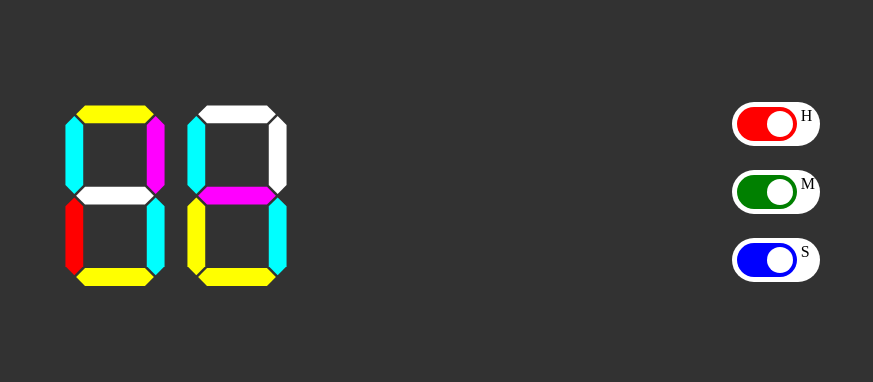
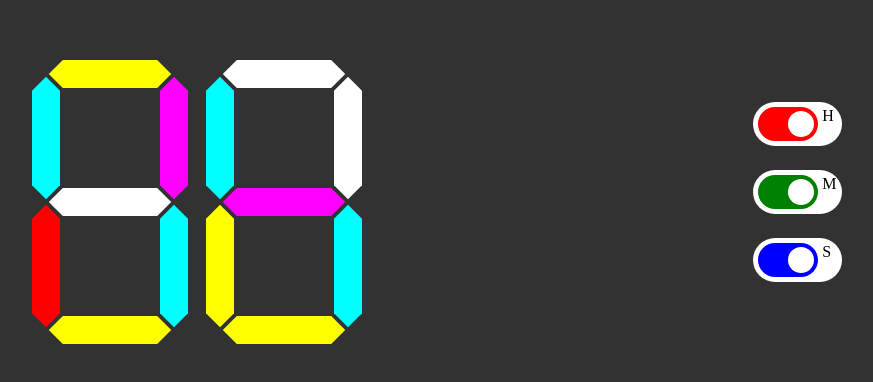
Before and after one commit to internetblacksmith/impossible-clock, a website: page app/index.html in a window 1280 px wide. Shown: the part 196-578 px from the top of the page, without its empty margins (203-1076 px from the left). Drawn offline with nearby package versions, Linux system fonts and the light colour scheme; files that its build step writes are made by us from their sources.

Commit message:
refactor svg images to single image

```diff
--- a/app/index.html
+++ b/app/index.html
@@ -1,5 +1,6 @@
 <!doctype html>
 <html lang="">
+
 <head>
   <meta charset="utf-8">
   <meta name="description" content="">
@@ -11,6 +12,7 @@
   <link rel="stylesheet" href="styles/main.css">
   <!-- endbuild -->
 </head>
+
 <body id="body">
   <!--[if IE]>
       <p class="browserupgrade">You are using an <strong>outdated</strong> browser. Please <a href="http://browsehappy.com/">upgrade your browser</a> to improve your experience.</p>
@@ -18,28 +20,27 @@
   <div class="container">
     <div id="clock">
       <div id="clock-container">
-          <div id="display-1" class="display-container display-size-12 display-no-0-0-0">
-            <svg xmlns="http://www.w3.org/2000/svg" viewBox="-1 -1 12 20">
-              <path  d="M 2.0527344,0.125 H 7.9492188 L 8.8242188,1 7.9472656,1.875 H 2.0527344 L 1.1757812,1 Z"     class="segment-1" />
-              <path  d="M 9,1.1757812 9.875,2.0527344 V 7.9492188 L 9,8.8242188 8.125,7.9472656 V 2.0527344 Z"       class="segment-2" />
-              <path  d="m 9,9.1757812 0.875,0.8769528 v 5.896485 L 9,16.824219 8.125,15.947266 v -5.894532 z"        class="segment-3" />
-              <path  d="M 2.0527344,16.125 H 7.9472656 L 8.8242188,17 7.9472656,17.875 H 2.0507812 L 1.1757812,17 Z" class="segment-4" />
-              <path  d="m 1,9.1757812 0.875,0.8769528 v 5.894532 L 1,16.824219 0.125,15.947266 v -5.896485 z"        class="segment-5" />
-              <path  d="M 1,1.1757812 1.875,2.0527344 V 7.9472656 L 1,8.8242188 0.125,7.9472656 V 2.0507812 Z"       class="segment-6" />
-              <path  d="M 2.0527344,8.125 H 7.9492188 L 8.8242188,9 7.9472656,9.875 H 2.0527344 L 1.1757812,9 Z"     class="segment-7" />
+        <?xml version="1.0" encoding="UTF-8" standalone="no"?>
+        <svg width="330" height="284" viewBox="-1 -1 20.625 17.75">
+          <g id="display-1" class="display-no-0-0-0">
+            <path id="display-1-segment-1" class="segment-1" d="m 0.9277344,-1 h 5.8964844 l 0.875,0.875 L 6.8222656,0.75 H 0.9277344 L 0.0507812,-0.125 Z" />
+            <path id="display-1-segment-2" class="segment-2" d="M 7.875,0.0507812 8.75,0.9277344 v 5.8964844 l -0.875,0.875 L 7,6.8222656 V 0.9277344 Z" />
+            <path id="display-1-segment-3" class="segment-3" d="M 7.875,8.0507812 8.75,8.927734 v 5.896485 l -0.875,0.875 L 7,14.822266 V 8.927734 Z" />
+            <path id="display-1-segment-4" class="segment-4" d="M 0.9277344,15 H 6.8222656 L 7.6992188,15.875 6.8222656,16.75 H 0.9257812 l -0.875,-0.875 z" />
+            <path id="display-1-segment-5" class="segment-5" d="M -0.125,8.0507812 0.75,8.927734 v 5.894532 L -0.125,15.699219 -1,14.822266 V 8.925781 Z" />
+            <path id="display-1-segment-6" class="segment-6" d="M -0.125,0.0507812 0.75,0.9277344 V 6.8222656 L -0.125,7.6992188 -1,6.8222656 V 0.9257812 Z" />
+            <path id="display-1-segment-7" class="segment-7" d="m 0.9277344,7 h 5.8964844 l 0.875,0.875 L 6.8222656,8.75 H 0.9277344 L 0.0507812,7.875 Z" />
+          </g>
+          <g id="display-2" class="display-no-0-0-0">
+            <path id="display-2-segment-1" class="segment-1" d="m 11.802734,-1 h 5.896485 l 0.875,0.875 -0.876953,0.875 h -5.894532 l -0.876953,-0.875 z" />
+            <path id="display-2-segment-2" class="segment-2" d="m 18.75,0.0507812 0.875,0.8769532 v 5.8964844 l -0.875,0.875 -0.875,-0.8769532 V 0.9277344 Z" />
+            <path id="display-2-segment-3" class="segment-3" d="m 18.75,8.0507812 0.875,0.8769528 v 5.896485 l -0.875,0.875 -0.875,-0.876953 V 8.927734 Z" />
+            <path id="display-2-segment-4" class="segment-4" d="m 11.802734,15 h 5.894532 l 0.876953,0.875 -0.876953,0.875 h -5.896485 l -0.875,-0.875 z" />
+            <path id="display-2-segment-5" class="segment-5" d="m 10.75,8.0507812 0.875,0.8769528 v 5.894532 L 10.75,15.699219 9.875,14.822266 V 8.925781 Z" />
+            <path id="display-2-segment-6" class="segment-6" d="m 10.75,0.0507812 0.875,0.8769532 V 6.8222656 L 10.75,7.6992188 9.875,6.8222656 V 0.9257812 Z" />
+            <path id="display-2-segment-7" class="segment-7" d="m 11.802734,7 h 5.896485 l 0.875,0.875 -0.876953,0.875 H 11.802734 L 10.925781,7.875 Z" />
+          </g>
         </svg>
-          </div>
-          <div id="display-2" class="display-container display-size-12 display-no-0-0-0">
-            <svg xmlns="http://www.w3.org/2000/svg" viewBox="-1 -1 12 20">
-              <path  d="M 2.0527344,0.125 H 7.9492188 L 8.8242188,1 7.9472656,1.875 H 2.0527344 L 1.1757812,1 Z"     class="segment-1" />
-              <path  d="M 9,1.1757812 9.875,2.0527344 V 7.9492188 L 9,8.8242188 8.125,7.9472656 V 2.0527344 Z"       class="segment-2" />
-              <path  d="m 9,9.1757812 0.875,0.8769528 v 5.896485 L 9,16.824219 8.125,15.947266 v -5.894532 z"        class="segment-3" />
-              <path  d="M 2.0527344,16.125 H 7.9472656 L 8.8242188,17 7.9472656,17.875 H 2.0507812 L 1.1757812,17 Z" class="segment-4" />
-              <path  d="m 1,9.1757812 0.875,0.8769528 v 5.894532 L 1,16.824219 0.125,15.947266 v -5.896485 z"        class="segment-5" />
-              <path  d="M 1,1.1757812 1.875,2.0527344 V 7.9472656 L 1,8.8242188 0.125,7.9472656 V 2.0507812 Z"       class="segment-6" />
-              <path  d="M 2.0527344,8.125 H 7.9492188 L 8.8242188,9 7.9472656,9.875 H 2.0527344 L 1.1757812,9 Z"     class="segment-7" />
-            </svg>
-          </div>
       </div>
     </div>
     <div id="switch">
@@ -75,4 +76,5 @@
   <script src="scripts/main.js"></script>
   <!-- endbuild -->
 </body>
+
 </html>
--- a/app/scripts/main.js
+++ b/app/scripts/main.js
@@ -2,7 +2,7 @@ var display1 = document.getElementById("display-1");
 var display2 = document.getElementById("display-2");
 var body = document.getElementById("body")
 
-var digitBaseClass = "display-container display-size-12 display-no-";
+var digitBaseClass = "display-no-";
 var bodyBaseClass = "body-"
 
 function zeroFill(string, length) {
@@ -58,8 +58,8 @@ function bodyBackGround(id){
 
 function setdisplays() {
   var d = new Date();
-  display1.className = digitBaseClass + hDigit(d, 0) + "-" + mDigit(d, 0) + "-" + sDigit(d, 0);
-  display2.className = digitBaseClass + hDigit(d, 1) + "-" + mDigit(d, 1) + "-" + sDigit(d, 1);
+  display1.className.baseVal = digitBaseClass + hDigit(d, 0) + "-" + mDigit(d, 0) + "-" + sDigit(d, 0);
+  display2.className.baseVal = digitBaseClass + hDigit(d, 1) + "-" + mDigit(d, 1) + "-" + sDigit(d, 1);
   var bodyClass = bodyBaseClass + bodyBackGround("input-show-hour") + "-" + bodyBackGround("input-show-minute") + "-" + bodyBackGround("input-show-second");
   body.className = bodyClass;
 }
```
Lines whose indentation alone changed are shown as unchanged.
